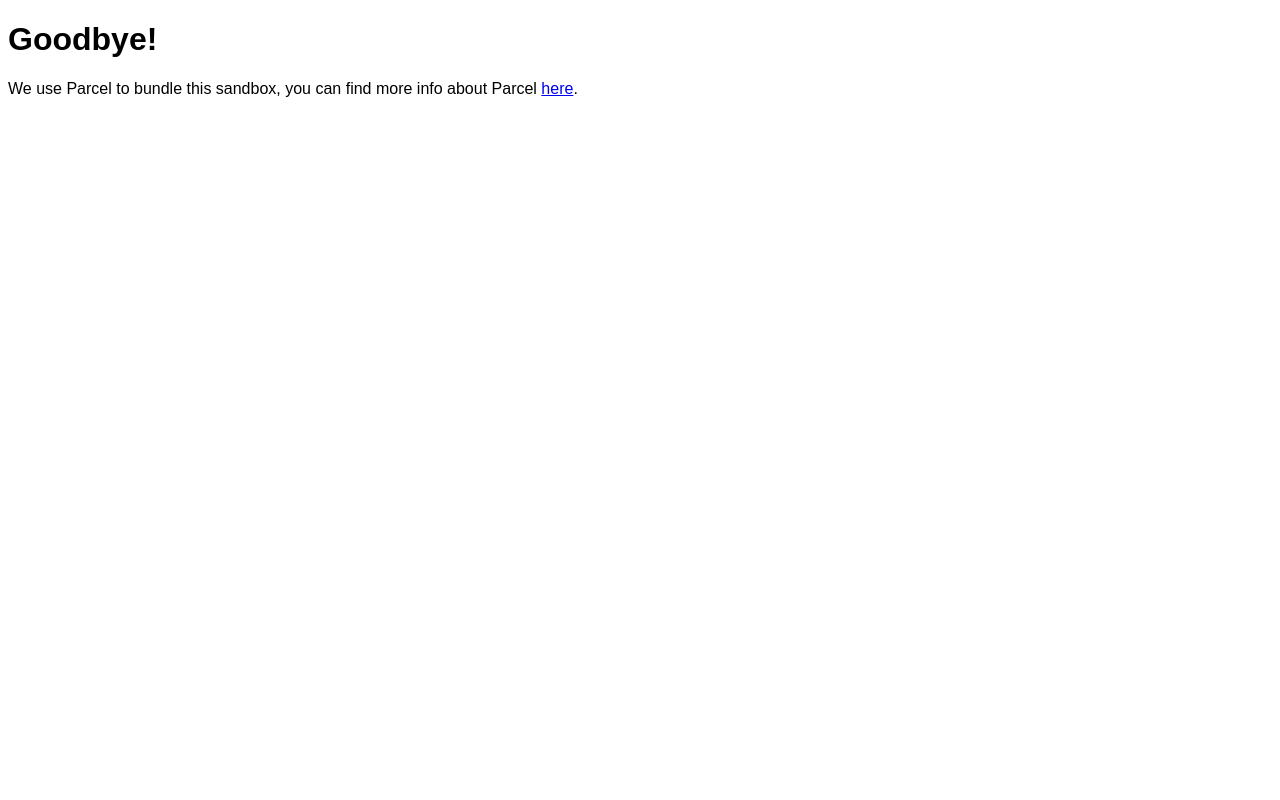
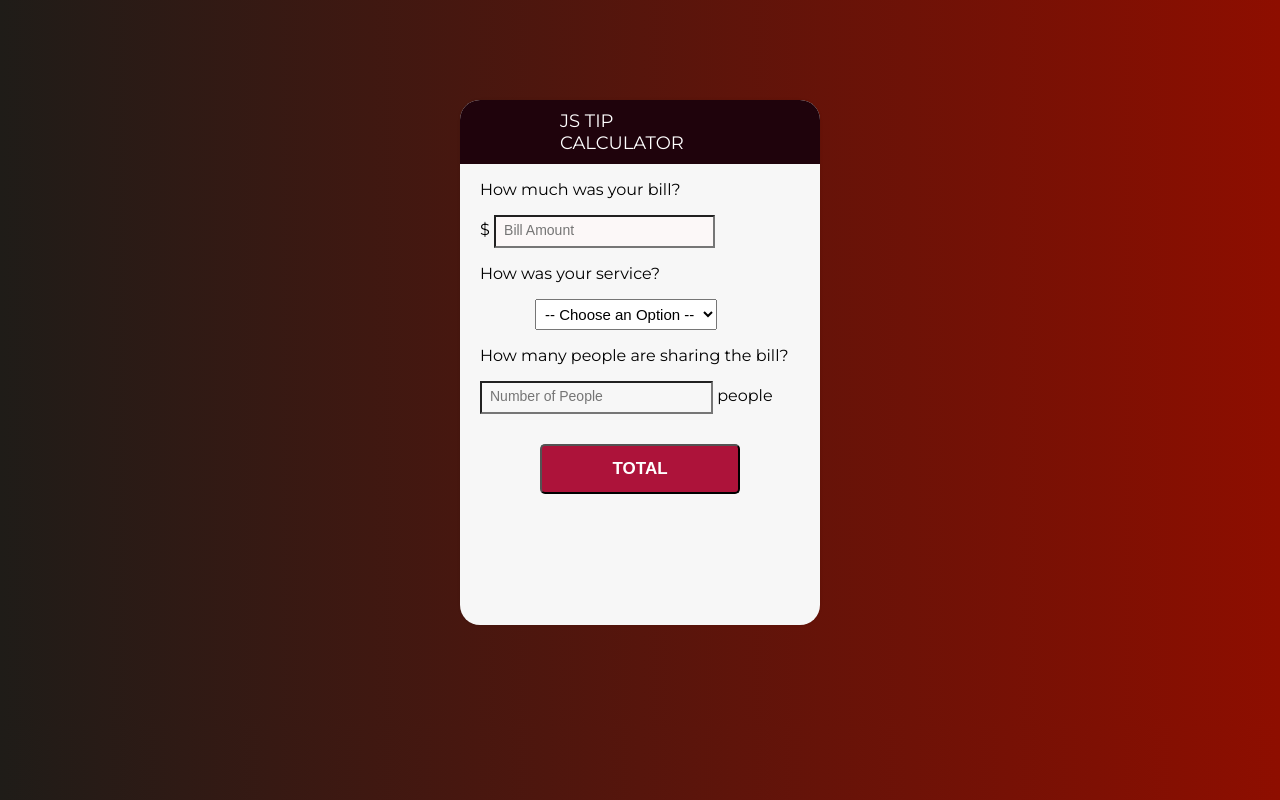
Before and after one commit to djmckenzie77/jsTipCalculator, a website built with Parcel: page index.html in a window 1280 px wide. Built offline with nearby package versions, Linux system fonts and the light colour scheme.

Commit message:
update
pasted all code

```diff
--- a/index.html
+++ b/index.html
@@ -2,15 +2,47 @@
 <html>
 
 <head>
-	<title>Vanilla Sandbox</title>
-	<meta charset="UTF-8" />
+	<title>Tip Calculator</title>
+	<link rel="stylesheet" href="style.css">
+	<link href="https://fonts.googleapis.com/css?family=Montserrat" rel="stylesheet">
 </head>
 
-<body>
-	<div id="app"></div>
 
-	<script src="src/index.js">
-	</script>
-</body>
+<div id="container">
+	<h1>JS Tip Calculator</h1>
+	<div id="calculator">
 
-</html>
+
+		<form>
+			<p>How much was your bill?
+				<p>
+					$ <input id="billAmt" type="text" placeholder="Bill Amount">
+
+          <p>How was your service?
+            <p>
+              <select id="serviceQual">
+            <option disabled selected value="0">-- Choose an Option --</option>
+            <option value="0.3">30&#37; &#45; Outstanding</option>
+            <option value="0.2">20&#37; &#45; Good</option>
+            <option value="0.15">15&#37; &#45; It was OK</option>
+            <option value="0.1">10&#37; &#45; Bad</option>
+            <option value="0.05">5&#37; &#45; Terrible</option>
+        </select>
+
+    </form>
+    <p>How many people are sharing the bill?</p>
+    <input id="peopleAmt" type="text" placeholder="Number of People"> people
+    <button type="button" id="calculate">Total</button>
+
+  </div>
+  <!--calculator end-->
+  <div id="totalTip">
+    <sup>$</sup><span id="tip">0.00</span>
+    <small id="each">each</small>
+  </div>
+  <!--totalTip end-->
+
+</div>
+<!--container end-->
+
+<script type="text/javascript" src="tipcalculator.js"></script>
--- a/src/index.js
+++ /dev/null
@@ -1,9 +0,0 @@
-import "./styles.css";
-
-document.getElementById("app").innerHTML = `
-<h1>Goodbye!</h1>
-<div>
-  We use Parcel to bundle this sandbox, you can find more info about Parcel
-  <a href="https://parceljs.org" target="_blank" rel="noopener noreferrer">here</a>.
-</div>
-`;
--- a/src/styles.css
+++ /dev/null
@@ -1,3 +0,0 @@
-body {
-  font-family: sans-serif;
-}
--- /dev/null
+++ b/style.css
@@ -0,0 +1,126 @@
+body {
+  font-family: Montserrat;
+  background: #8E0E00;
+  /* fallback for old browsers */
+  background: -webkit-linear-gradient(to left, #8E0E00, #1F1C18);
+  /* Chrome 10-25, Safari 5.1-6 */
+  background: linear-gradient(to left, #8E0E00, #1F1C18);
+  /* W3C, IE 10+/ Edge, Firefox 16+, Chrome 26+, Opera 12+, Safari 7+ */
+}
+
+#container {
+  height: 525px;
+  width: 360px;
+  margin: 100px auto;
+  background: #f7f7f7;
+  box-shadow: 0 0 3px rgba(0, 0, 0, 0.1);
+  border-radius: 20px;
+  -webkit-border-radius: 20px;
+  -moz-border-radius: 20px;
+}
+
+h1 {
+  background: #1F030C;
+  color: white;
+  margin: 0;
+  padding: 10px 100px;
+  text-transform: uppercase;
+  font-size: 18px;
+  font-weight: normal;
+  border-top-left-radius: 20px;
+  border-top-right-radius: 20px;
+}
+
+p {
+  padding-left: 20px;
+}
+
+form input[type="text"] {
+  width: 90px;
+}
+
+input {
+  padding-left: 20px;
+}
+
+#billAmt {
+  font-size: 14px;
+  /*color: #2980b9;*/
+  color: #161515;
+  background-color: #fcf8f8;
+  width: 60%;
+  padding: 5px 5px 8px 8px;
+}
+
+#billAmt:focus {
+  background: #fff;
+  border: 3px solid #0f0f0f;
+  outline: none;
+}
+
+#peopleAmt {
+  width: 60%;
+  padding: 5px 5px 8px 8px;
+  margin-left: 20px;
+  color:  #0f0f0f;
+  background-color: #f7f7f7;
+  font-size: 14px;
+}
+
+.dollarSign {
+  display: inline;
+}
+
+#serviceQual {
+  padding: 5px;
+  margin-left: 55px;
+  font-size: 15px;
+}
+
+button {
+  text-transform: uppercase;
+  font-weight: bold;
+  display: block;
+  margin: 30px auto;
+  background: #AD133A;
+  border-radius: 5px;
+  width: 200px;
+  height: 50px;
+  font-size: 17px;
+  color: white;
+}
+
+button:hover {
+  background: #4c2827;
+  border-bottom-color: #111;
+}
+
+button:active {
+  position: relative;
+  top: 1px;
+}
+
+#totalTip {
+  font-size: 30px;
+  margin-top: 5px;
+  text-align: center;
+}
+
+#totalTip:before {
+  content: "Tip amount";
+  font-size: 20px;
+  font-weight: bold;
+  display: block;
+  text-transform: uppercase;
+}
+
+#totalTip sup {
+  font-size: 20px;
+  top: -18px;
+}
+
+#totalTip small {
+  font-size: 20px;
+  font-weight: bold;
+  display: block;
+}
--- /dev/null
+++ b/tipcalculator.js
@@ -0,0 +1,40 @@
+//Calculate Tip
+function calculateTip() {
+  var billAmt = document.getElementById("billAmt").value;
+  var serviceQual = document.getElementById("serviceQual").value;
+  var numOfPeople = document.getElementById("peopleAmt").value;
+
+  //validate input
+  if (billAmt === "" || serviceQual == 0) {
+    alert("Please enter values");
+    return;
+  }
+  //Check to see if this input is empty or less than or equal to 1
+  if (numOfPeople === "" || numOfPeople <= 1) {
+    numOfPeople = 1;
+    document.getElementById("each").style.display = "none";
+  } else {
+    document.getElementById("each").style.display = "block";
+  }
+
+  //Calculate tip
+  var total = (billAmt * serviceQual) / numOfPeople;
+  //round to two decimal places
+  total = Math.round(total * 100) / 100;
+  //next line allows us to always have two digits after decimal point
+  total = total.toFixed(2);
+  //Display the tip
+  document.getElementById("totalTip").style.display = "block";
+  document.getElementById("tip").innerHTML = total;
+
+}
+
+//Hide the tip amount on load
+document.getElementById("totalTip").style.display = "none";
+document.getElementById("each").style.display = "none";
+
+//click to call function
+document.getElementById("calculate").onclick = function () {
+  calculateTip();
+
+};
```
